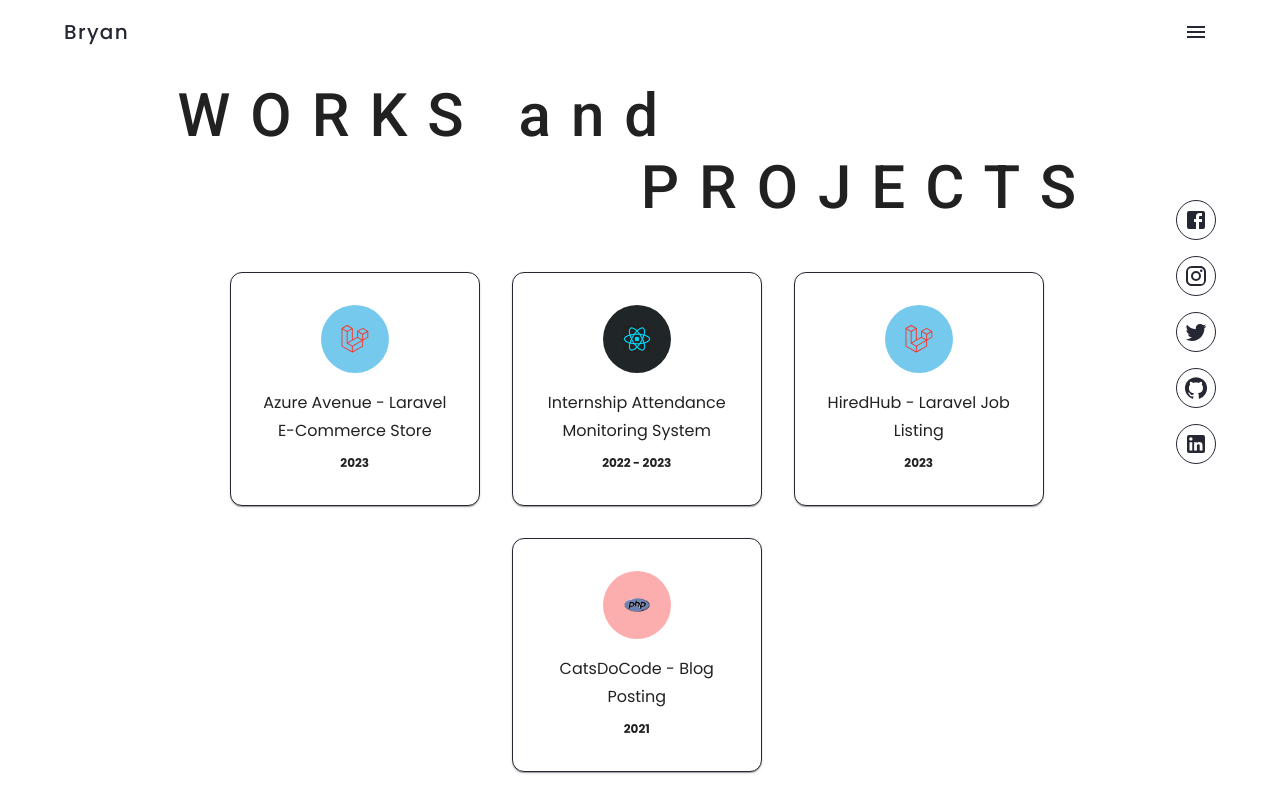
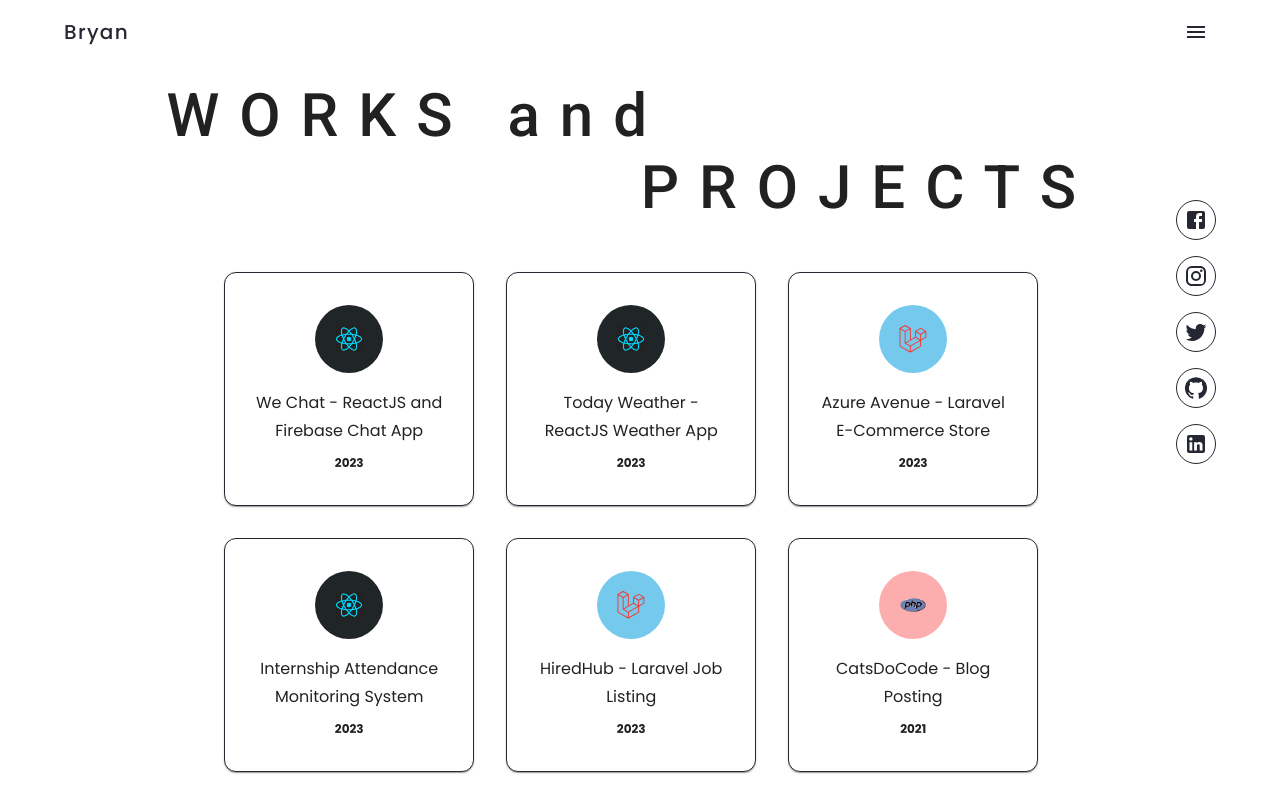
Before and after one commit to haynakoban/portfolio, a React (Create React App) app: page /portfolio/projects in a window 1280 px wide. Shown: the top 812 px of the page. Built offline with nearby package versions, Linux system fonts and the light colour scheme.

Commit message:
new projects

```diff
--- a/package.json
+++ b/package.json
@@ -45,6 +45,7 @@
     ]
   },
   "devDependencies": {
+    "@babel/plugin-proposal-private-property-in-object": "^7.21.11",
     "gh-pages": "^5.0.0"
   }
 }
--- a/src/view/projects/index.jsx
+++ b/src/view/projects/index.jsx
@@ -6,6 +6,20 @@ import LaravelLogo from '../../assets/LARAVEL_LOGO.svg';
 import ReactJsLogo from '../../assets/REACTJS_LOGO.png';
 
 const projects = [
+  {
+    link: 'https://github.com/haynakoban/chat-app',
+    text: 'We Chat - ReactJS and Firebase Chat App',
+    year: '2023',
+    icon: ReactJsLogo,
+    bgColor: '#202527',
+  },
+  {
+    link: 'https://github.com/haynakoban/weather-app',
+    text: 'Today Weather - ReactJS Weather App',
+    year: '2023',
+    icon: ReactJsLogo,
+    bgColor: '#202527',
+  },
   {
     link: 'https://github.com/haynakoban/azure-avenue-online-store',
     text: 'Azure Avenue - Laravel E-Commerce Store',
@@ -16,7 +30,7 @@ const projects = [
   {
     link: 'https://github.com/haynakoban/capstone-project',
     text: 'Internship Attendance Monitoring System',
-    year: '2022 - 2023',
+    year: '2023',
     icon: ReactJsLogo,
     bgColor: '#202527',
   },
--- a/src/view/skills/index.jsx
+++ b/src/view/skills/index.jsx
@@ -13,42 +13,42 @@ const skills = [
   {
     logo: HtmlLogo,
     text: 'HTML',
-    exp: ['03', 'Years'],
+    exp: ['00', 'Years'],
   },
   {
     logo: CssLogo,
     text: 'CSS',
-    exp: ['03', 'Years'],
+    exp: ['00', 'Years'],
   },
   {
     logo: JsLogo,
     text: 'JS',
-    exp: ['03', 'Years'],
+    exp: ['00', 'Year'],
   },
   {
     logo: MySQLLogo,
     text: 'MySQL',
-    exp: ['03', 'Years'],
+    exp: ['00', 'Year'],
   },
   {
     logo: PHPLogo,
     text: 'PHP',
-    exp: ['02', 'Years'],
+    exp: ['00', 'Year'],
   },
   {
     logo: ReactJsLogo,
     text: 'React',
-    exp: ['02', 'Years'],
+    exp: ['00', 'Year'],
   },
   {
     logo: NodeJsLogo,
     text: 'Node',
-    exp: ['02', 'Years'],
+    exp: ['00', 'Year'],
   },
   {
     logo: LaravelLogo,
     text: 'Laravel',
-    exp: ['10', 'Months'],
+    exp: ['00', 'Year'],
   },
 ];
 
```
Also changed, not shown: 1 other file (tests, documents, lock files or other folders).
